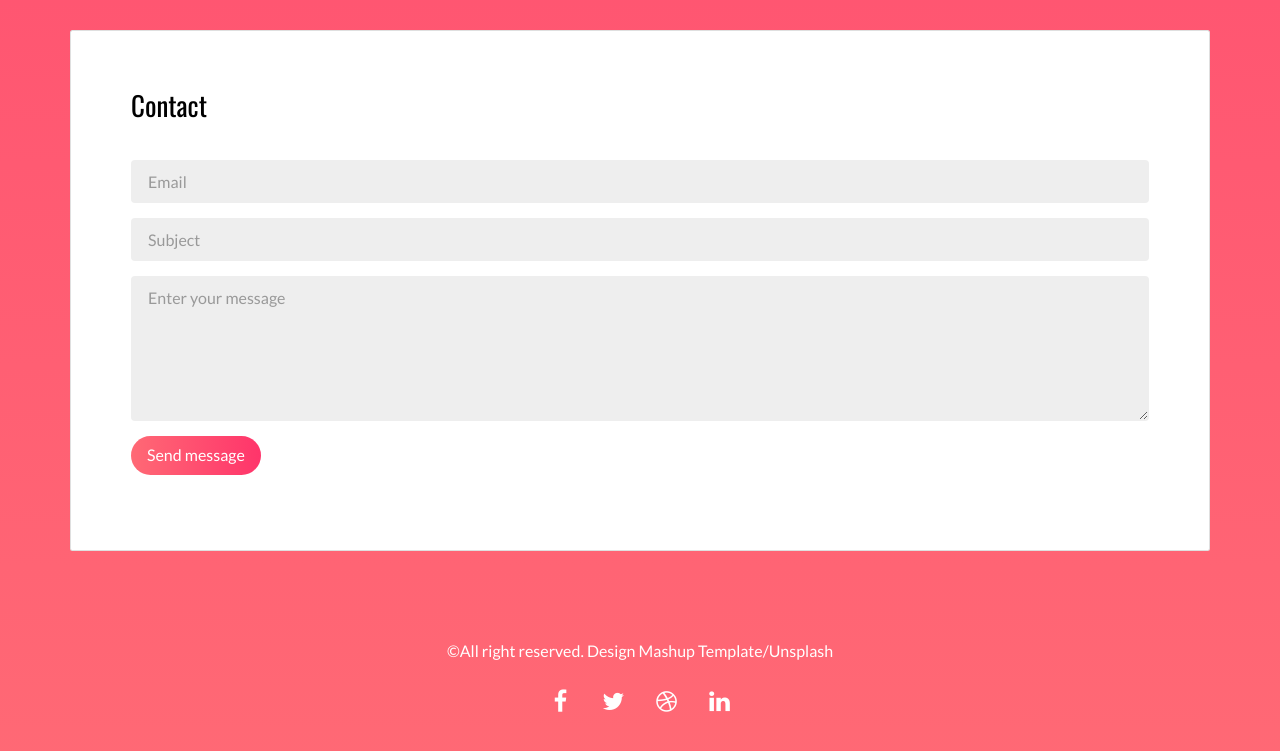
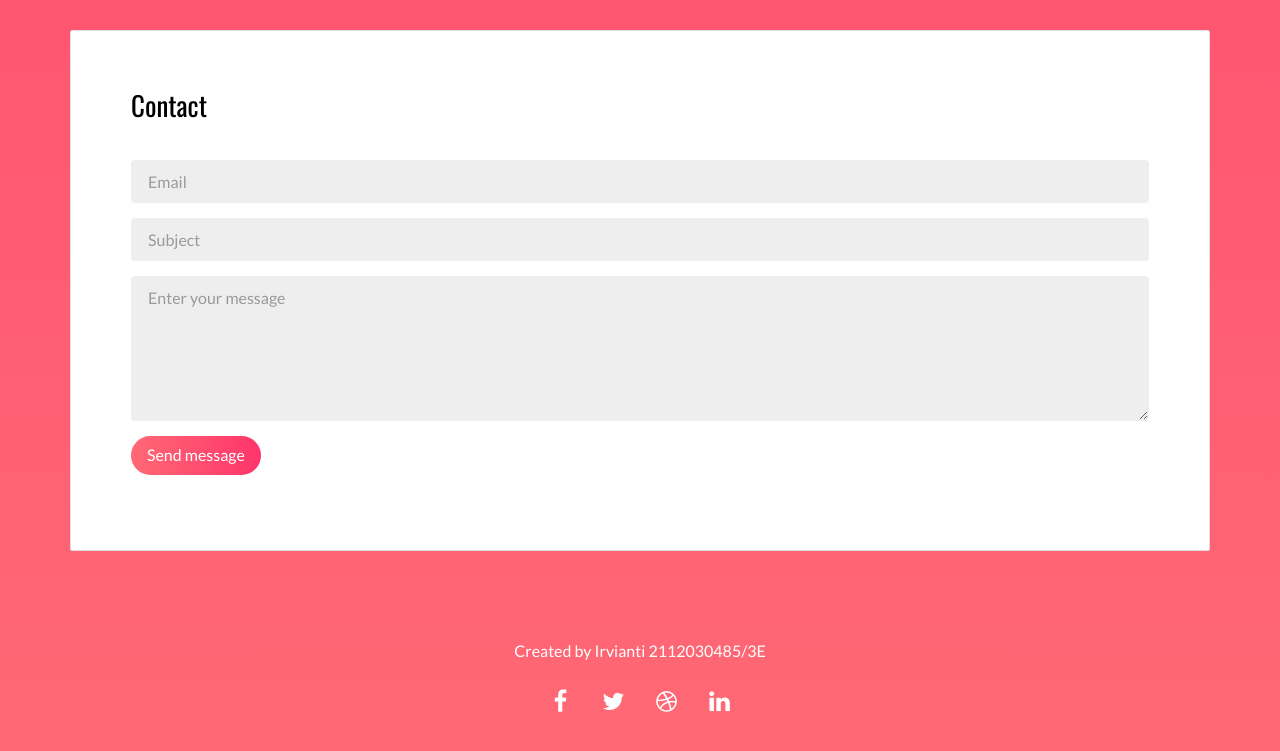
Before and after one commit to irvianti/irvianti.github.io-Simple-Portfolio, a plain HTML site: page index.html in a window 1280 px wide. Shown: the part 3464-4215 px from the top of the page. Drawn offline with nearby package versions, Linux system fonts and the light colour scheme.

Commit message:
Update index.html

```diff
--- a/index.html
+++ b/index.html
@@ -262,7 +262,7 @@
       <div class="col-xs-12">
         <p><img src="./assets/images/mashup-icon.svg" alt=""></p>
 
-        <p>©All right reserved. Design <a href="http://www.mashup-template.com/" title="Create website with free html template">Mashup Template</a>/<a href="https://unsplash.com/" title="Beautiful Free Images">Unsplash</a></p>
+        <p>Created by Irvianti <a href="http://www.mashup-template.com/" title="Create website with free html template">2112030485</a>/<a href="https://unsplash.com/" title="Beautiful Free Images">3E</a></p>
         <p>
           <a class="fa-icon fa-icon-2x" href="https://facebook.com/" title="">
             <i class="fa fa-facebook"></i>
```
